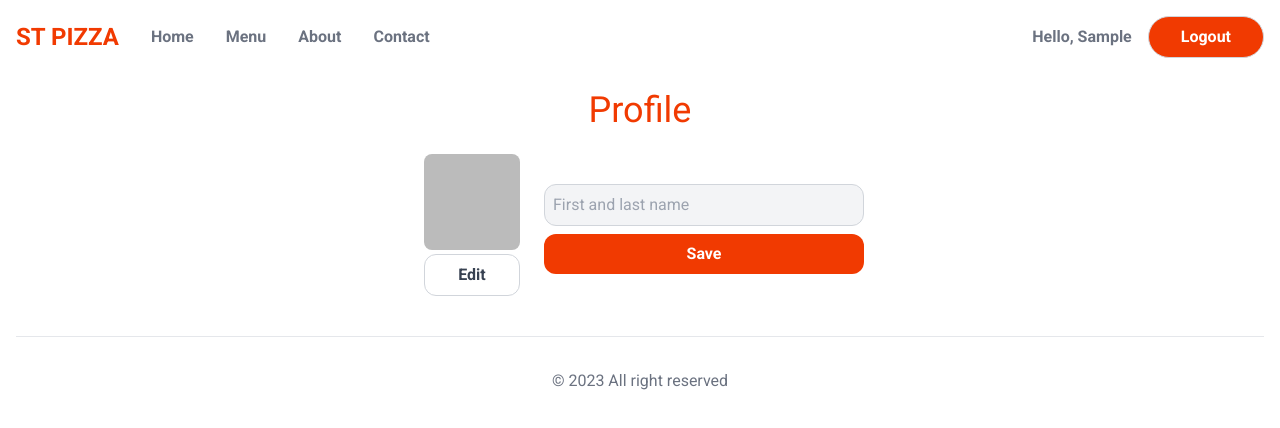
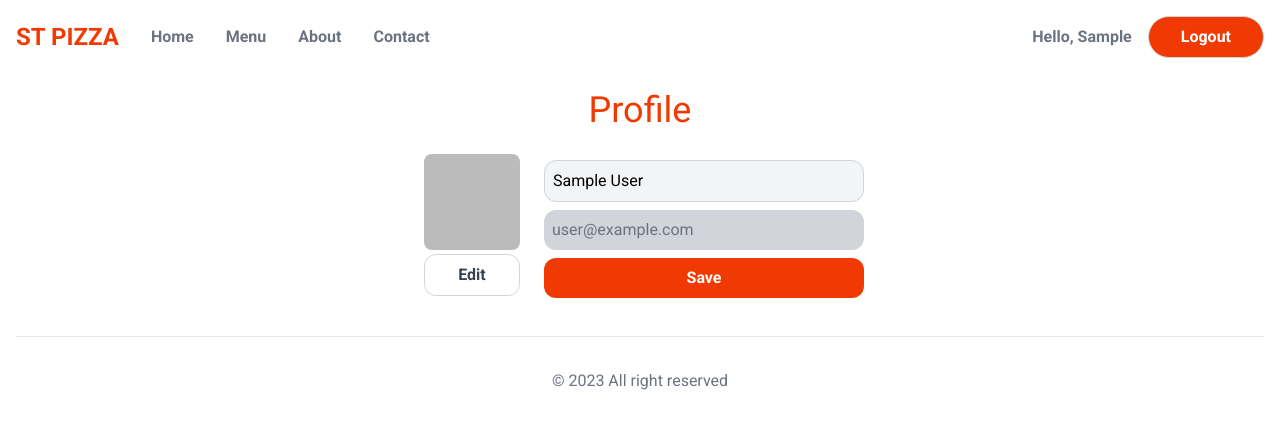
Before and after one commit to Raihanhn/Food_Ordering_App, a Next.js app: page /profile in a window 1280 px wide. Shown: the top 428 px of the page. Built offline with nearby package versions, Linux system fonts and the light colour scheme; no server answers; sample sign-in values are in the browser's storage.

Commit message:
user profile name editable

```diff
--- a/src/app/api/auth/[...nextauth]/route.js
+++ b/src/app/api/auth/[...nextauth]/route.js
@@ -7,7 +7,7 @@ import GoogleProvider from "next-auth/providers/google";
 import { MongoDBAdapter } from "@auth/mongodb-adapter";
 import clientPromise from "../../../libs/mongoConnect";
 
-const handler = NextAuth({
+export const authOptions = {
   secret: process.env.SECRET,
   adapter: MongoDBAdapter(clientPromise),
   providers: [
@@ -41,6 +41,8 @@ const handler = NextAuth({
       },
     }),
   ],
-});
+};
+
+const handler = NextAuth(authOptions);
 
 export { handler as GET, handler as POST };
--- /dev/null
+++ b/src/app/api/profile/route.js
@@ -0,0 +1,18 @@
+import { authOptions } from "../../api/auth/[...nextauth]/route";
+import mongoose from "mongoose";
+import { getServerSession } from "next-auth";
+import { User } from "../../models/User";
+
+export async function PUT(req) {
+  mongoose.connect(process.env.MONGO_URL);
+
+  const data = await req.json();
+  const session = await getServerSession(authOptions);
+  const email = session.user.email;
+
+  if ("name" in data) {
+    //update user name
+    await User.updateOne({ email }, { name: data.name });
+  }
+  return Response.json(true);
+}
--- a/src/app/globals.css
+++ b/src/app/globals.css
@@ -17,7 +17,7 @@ input[type="text"] {
 input[type="email"]:disabled,
 input[type="password"]:disabled,
 input[type="text"]:disabled {
-  @apply bg-gray-300 cursor-not-allowed;
+  @apply bg-gray-300 border-0 text-gray-500 cursor-not-allowed;
 }
 
 button {
--- a/src/app/models/User.js
+++ b/src/app/models/User.js
@@ -3,6 +3,7 @@ import { Schema, model, models } from "mongoose";
 
 const UserSchema = new Schema(
   {
+    name: { type: String },
     email: { type: String, required: true, unique: true },
     password: {
       type: String,
--- a/src/app/profile/page.js
+++ b/src/app/profile/page.js
@@ -2,11 +2,27 @@
 import { useSession } from "next-auth/react";
 import Image from "next/image";
 import { redirect } from "next/navigation";
-import React from "react";
+import React, { useEffect, useState } from "react";
 
 export default function ProfilePage() {
   const session = useSession();
+  const [userName, setUserName] = useState("");
   const { status } = session;
+
+  useEffect(() => {
+    if (status === "authenticated") {
+      setUserName(session.data.user.name);
+    }
+  }, [session, status]);
+
+  async function handleProfileInfoUpdate(ev) {
+    ev.preventDefault();
+    const response = await fetch("/api/profile", {
+      method: "PUT",
+      headers: { "Content-Type": "application/json" },
+      body: JSON.stringify({ name: userName }),
+    });
+  }
   if (status === "login") {
     return "Loading...";
   }
@@ -20,7 +36,7 @@ export default function ProfilePage() {
   return (
     <section className="mt-8">
       <h1 className="text-center text-primary text-4xl mb-4">Profile</h1>
-      <form className="max-w-md mx-auto ">
+      <div className="max-w-md mx-auto ">
         <div className="flex gap-4 items-center ">
           <div className="">
             <div className=" rounded-lg p-2 relative">
@@ -34,12 +50,22 @@ export default function ProfilePage() {
               <button type="button">Edit</button>
             </div>
           </div>
-          <div className="grow">
-            <input type="text" placeholder="First and last name" />
+          <form className="grow" onSubmit={handleProfileInfoUpdate}>
+            <input
+              value={userName}
+              onChange={(ev) => setUserName(ev.target.value)}
+              type="text"
+              placeholder="First and last name"
+            />
+            <input
+              type="email"
+              disabled={true}
+              value={session.data?.user.email}
+            />
             <button type="submit">Save</button>
-          </div>
+          </form>
         </div>
-      </form>
+      </div>
     </section>
   );
 }
```
